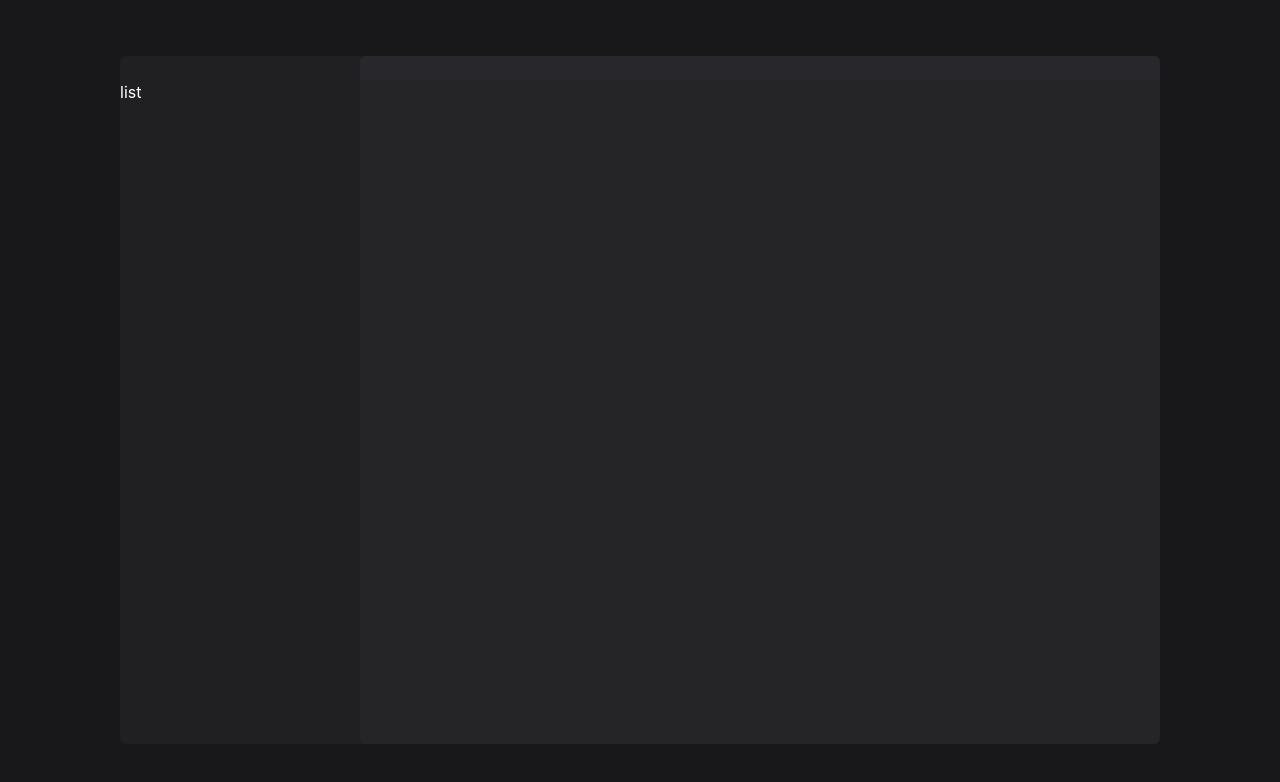
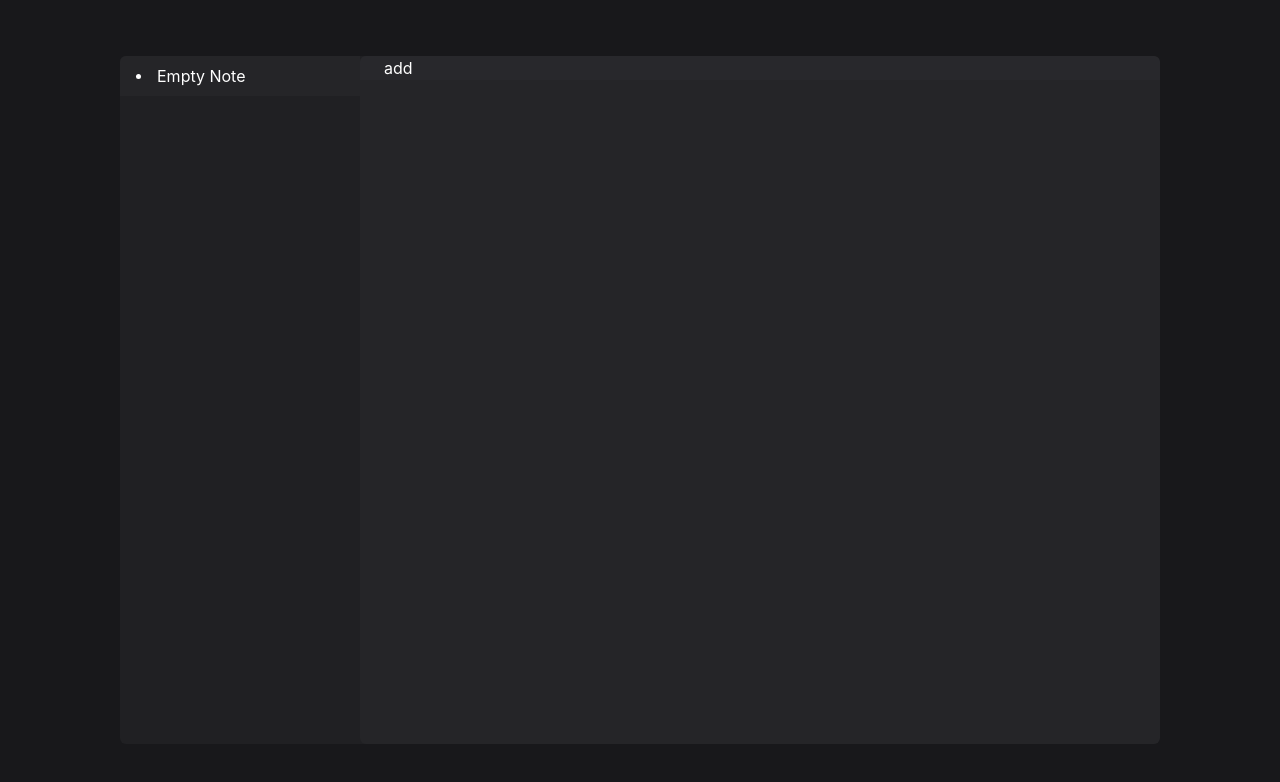
Before and after one commit to evgeny-rov/cryptic, a React (Vite) app: page / in a window 1280 px wide. Shown: the top 782 px of the page. Built offline with nearby package versions, Linux system fonts and the light colour scheme.

Commit message:
added notes store, some markup and styles

```diff
--- a/src/features/notes/components/editor.tsx
+++ b/src/features/notes/components/editor.tsx
@@ -1,3 +1,18 @@
+import { useNotesStore } from '../stores/notes-store';
+
 export default function Editor() {
-  return <textarea className="p-6 w-full h-full bg-transparent outline-none resize-none" />;
+  const note = useNotesStore((state) => state.byId[state.selectedNoteId]);
+  const updateNote = useNotesStore((state) => state.updateNote);
+
+  const handleChange = (ev: React.ChangeEvent<HTMLTextAreaElement>) => {
+    updateNote(note.id, { ...note, data: ev.target.value });
+  };
+
+  return (
+    <textarea
+      value={note.data}
+      onChange={handleChange}
+      className="p-6 w-full h-full bg-transparent outline-none resize-none"
+    />
+  );
 }
--- a/src/features/notes/components/notes-list.tsx
+++ b/src/features/notes/components/notes-list.tsx
@@ -1,7 +1,41 @@
+import { useNotesStore } from '../stores/notes-store';
+import type { NoteId } from '../stores/notes-store';
+
+const NoteListItem = ({ id }: { id: NoteId }) => {
+  const note = useNotesStore((state) => state.byId[id]);
+  const isSelected = useNotesStore((state) => state.selectedNoteId === id);
+  const selectNote = useNotesStore((state) => state.selectNote);
+
+  const notePreviewText = note.data.trim().split(/\r?\n/)[0];
+
+  return (
+    <li className="h-10">
+      <button
+        onClick={() => selectNote(id)}
+        className={`w-full h-full px-4 flex items-center gap-4 hover:bg-[#252528] ${
+          isSelected ? 'bg-[#252528]' : ''
+        }`}
+        type="button"
+      >
+        <div className="w-[5px] h-[5px] bg-white rounded-[50%]" />
+        <span className="w-44 text-left capitalize overflow-hidden whitespace-nowrap text-ellipsis">
+          {notePreviewText || 'Empty note'}
+        </span>
+      </button>
+    </li>
+  );
+};
+
 export default function NotesList() {
+  const notesIds = useNotesStore((state) => state.allIds);
+
   return (
-    <div className="pt-6">
-      <div>list</div>
+    <div>
+      <ul>
+        {notesIds.map((id) => (
+          <NoteListItem key={id} id={id} />
+        ))}
+      </ul>
     </div>
   );
 }
--- a/src/features/notes/components/toolbar.tsx
+++ b/src/features/notes/components/toolbar.tsx
@@ -1,3 +1,13 @@
+import { useNotesStore } from '../stores/notes-store';
+
 export default function Toolbar() {
-  return <div className="h-full w-full bg-[#28282c]"></div>;
+  const createNote = useNotesStore((state) => state.createNote);
+
+  return (
+    <div className="h-full w-full px-6 bg-[#28282c]">
+      <button type="button" onClick={createNote}>
+        add
+      </button>
+    </div>
+  );
 }
--- /dev/null
+++ b/src/features/notes/stores/notes-store.ts
@@ -0,0 +1,69 @@
+import create from 'zustand';
+import { v4 as uuidv4 } from 'uuid';
+import without from 'lodash/without';
+import omit from 'lodash/omit';
+
+type NoteId = string;
+
+interface Note {
+  id: NoteId;
+  type: 'encrypted' | 'plain';
+  data: string;
+}
+
+interface NotesState {
+  allIds: NoteId[];
+  byId: Record<NoteId, Note>;
+  selectedNoteId: NoteId;
+
+  createNote: () => void;
+  updateNote: (id: NoteId, updateNote: Note) => void;
+  deleteNote: (id: NoteId) => void;
+  selectNote: (id: NoteId) => void;
+}
+
+const createDefaultState = () => {
+  const id = uuidv4();
+  const emptyNote: Note = { id, type: 'plain', data: '' };
+
+  return {
+    allIds: [id],
+    byId: { [id]: emptyNote },
+    selectedNoteId: id,
+  };
+};
+
+const useNotesStore = create<NotesState>()((set) => ({
+  ...createDefaultState(),
+
+  createNote: () => {
+    const id = uuidv4();
+    const newNote: Note = { id, type: 'plain', data: '' };
+
+    set((state) => ({
+      ...state,
+      allIds: [id, ...state.allIds],
+      byId: { ...state.byId, [id]: newNote },
+      selectedNoteId: id,
+    }));
+  },
+  updateNote: (id, updatedNote) =>
+    set((state) => ({
+      ...state,
+      byId: { ...state.byId, [id]: updatedNote },
+    })),
+  deleteNote: (id) =>
+    set((state) => {
+      if (state.allIds.length <= 1) return createDefaultState();
+
+      const allIds = without(state.allIds, id);
+      const byId = omit(state.byId, id);
+      const selectedNoteId = allIds[0];
+
+      return { ...state, allIds, byId, selectedNoteId };
+    }),
+  selectNote: (id) => set((state) => ({ ...state, selectedNoteId: id })),
+}));
+
+export type { NoteId, Note };
+export { useNotesStore };
```
Also changed, not shown: package.json (+6 -1 lines), 1 other file (tests, documents, lock files or other folders).
